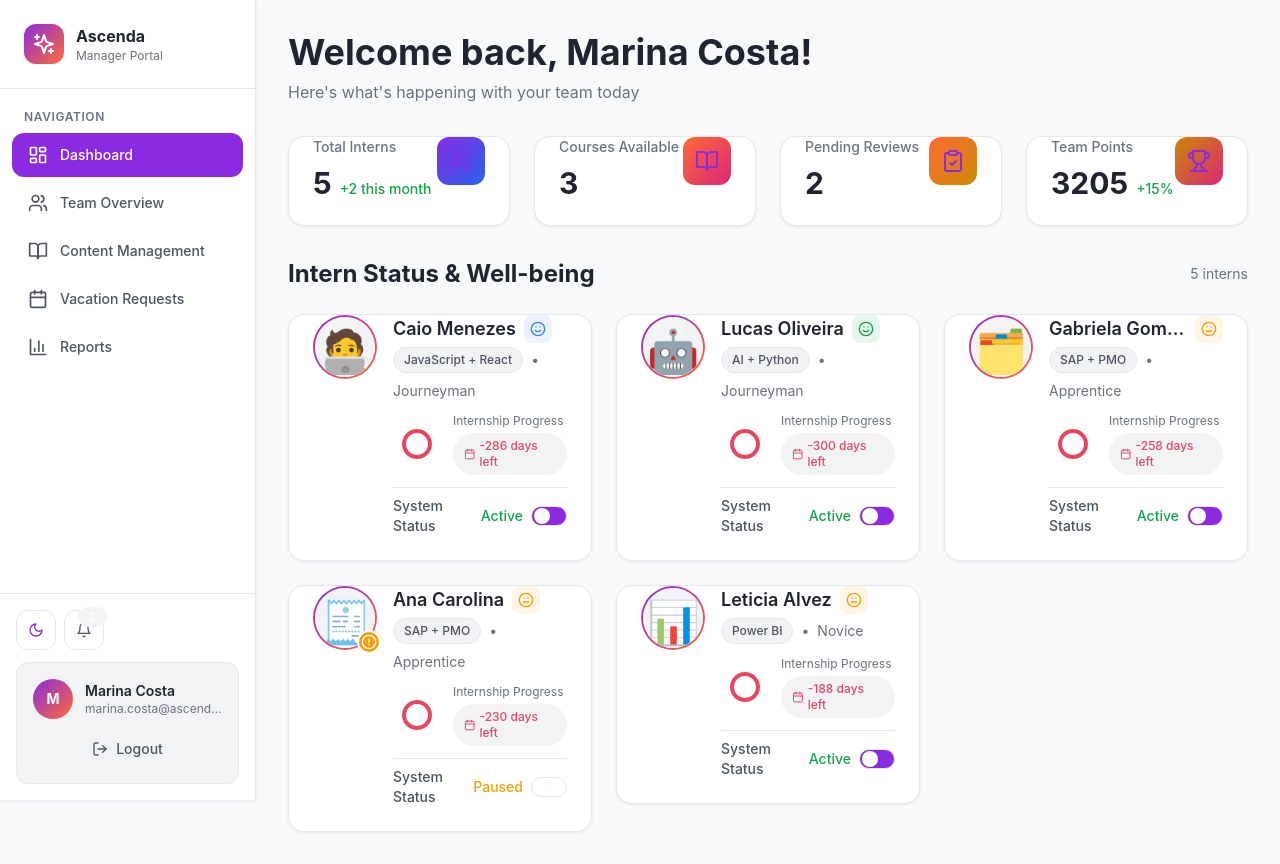
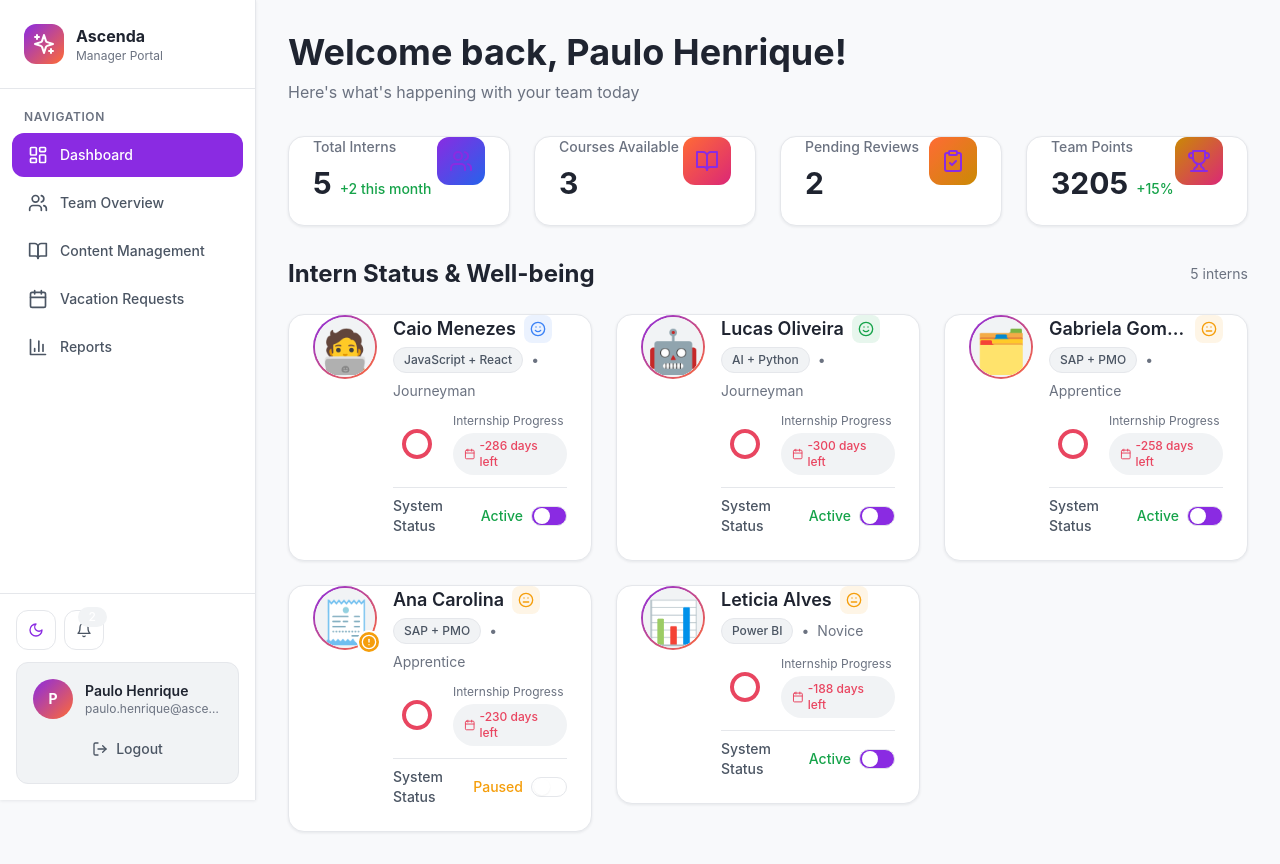
Before and after one commit to ManoCaio25/relogio-digital, a React (Vite) app in the folder Ascenda Padrinho att/: page / in a window 1280 px wide. Built offline with nearby package versions, Linux system fonts and the light colour scheme.

Commit message:
Corrige nomes dos estagiários

```diff
--- a/Ascenda Padrinho att/src/entities/data.js
+++ b/Ascenda Padrinho att/src/entities/data.js
@@ -3,8 +3,8 @@ export const seedDataVersion = '2024-10-07-roster';
 export const users = [
   {
     id: 1,
-    full_name: 'Marina Costa',
-    email: 'marina.costa@ascenda.com',
+    full_name: 'Paulo Henrique',
+    email: 'paulo.henrique@ascenda.com',
     role: 'Manager'
   }
 ];
@@ -90,15 +90,15 @@ export const interns = [
   },
   {
     id: 'leticia',
-    full_name: 'Leticia Alvez',
+    full_name: 'Leticia Alves',
     avatar: '/avatars/leticia.jpg',
     avatar_url: '📊',
-    email: 'leticia.alvez@ascenda.com',
+    email: 'leticia.alves@ascenda.com',
     level: 'Novice',
     status: 'active',
     track: 'Power BI',
     cohort: '2024.3',
-    mentor_name: 'Marina Costa',
+    mentor_name: 'Paulo Henrique',
     points: 510,
     avg_score_pct: 71,
     well_being_status: 'Neutral',
@@ -273,7 +273,7 @@ export const notifications = [
     body: 'Caio Menezes received "React Performance Masterclass".',
     target_id: 1,
     target_kind: 'course',
-    actor_name: 'Marina Costa',
+    actor_name: 'Paulo Henrique',
     created_date: '2024-08-12T12:20:00.000Z',
     read: false
   },
@@ -284,7 +284,7 @@ export const notifications = [
     body: 'Gabriela Gomes will be on vacation from Sep 10 to Sep 13.',
     target_id: 2,
     target_kind: 'request',
-    actor_name: 'Marina Costa',
+    actor_name: 'Paulo Henrique',
     created_date: '2024-08-10T09:00:00.000Z',
     read: true
   },
```
